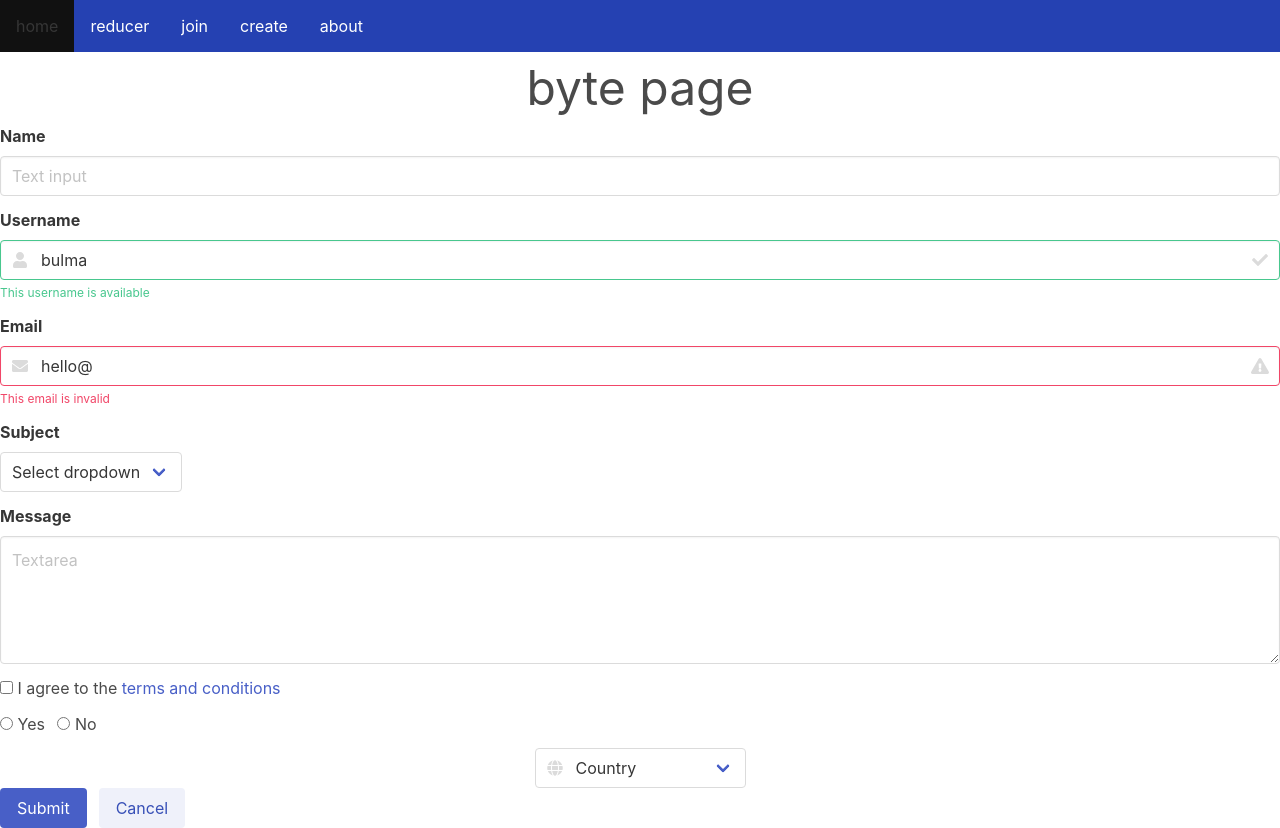
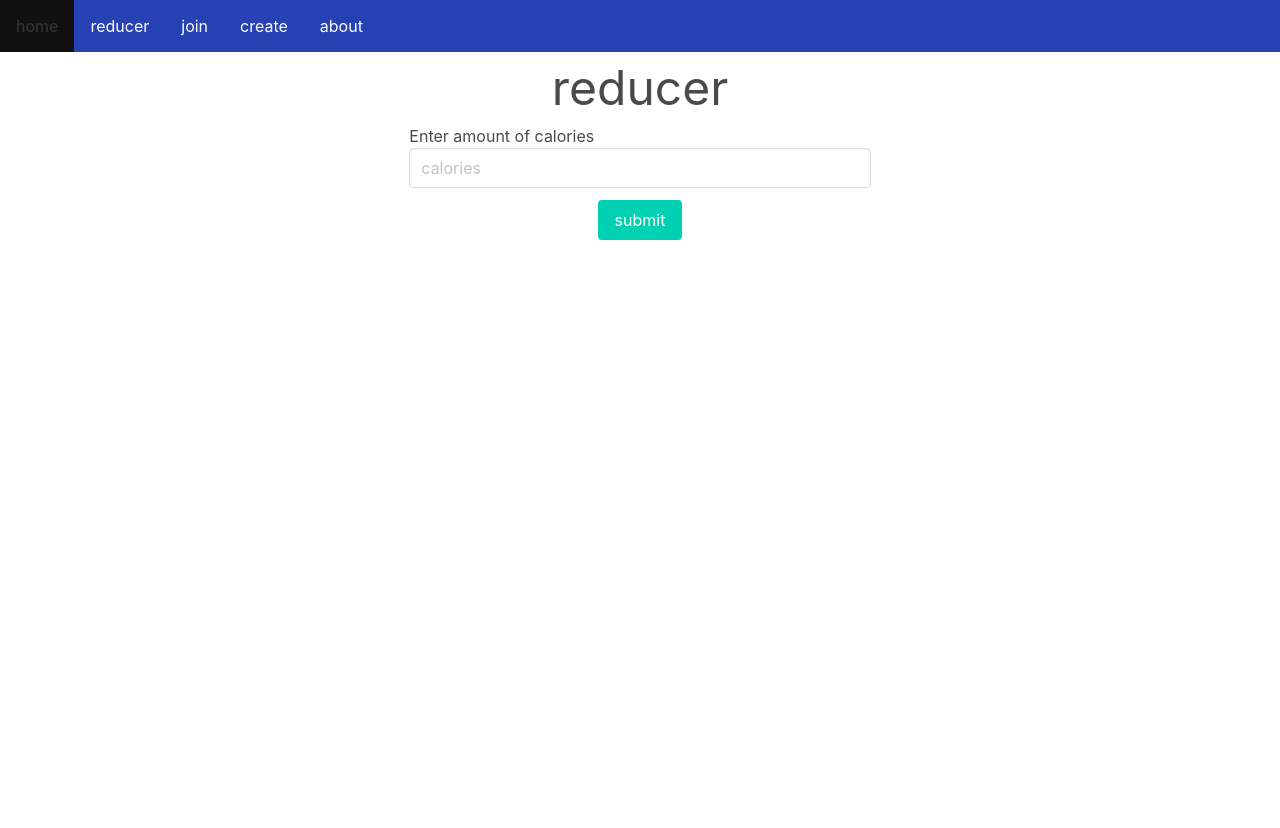
Before and after one commit to andrewpaige1/bytesize, a Flask app: page /reducer in a window 1280 px wide. After the commit the page ends 240 px from the top, so only its background shows below. Run offline with Flask 2, Linux system fonts and the light colour scheme; some libraries are stand-ins or nearby versions.

Commit message:
added reducer functionality

```diff
--- a/templates/reducer.html
+++ b/templates/reducer.html
@@ -2,111 +2,113 @@
 
 {% block body %}
 <div class="level-item">
-<h1 class="is-size-1">byte page</h1>
+<h1 class="is-size-1">reducer</h1>
 </div>
 
 
-<div class="field">
-    <label class="label">Name</label>
-    <div class="control">
-      <input class="input" type="text" placeholder="Text input">
-    </div>
-  </div>
-
-  <div class="field">
-    <label class="label">Username</label>
-    <div class="control has-icons-left has-icons-right">
-      <input class="input is-success" type="text" placeholder="Text input" value="bulma">
-      <span class="icon is-small is-left">
-        <i class="fas fa-user"></i>
-      </span>
-      <span class="icon is-small is-right">
-        <i class="fas fa-check"></i>
-      </span>
-    </div>
-    <p class="help is-success">This username is available</p>
-  </div>
-
-  <div class="field">
-    <label class="label">Email</label>
-    <div class="control has-icons-left has-icons-right">
-      <input class="input is-danger" type="email" placeholder="Email input" value="hello@">
-      <span class="icon is-small is-left">
-        <i class="fas fa-envelope"></i>
-      </span>
-      <span class="icon is-small is-right">
-        <i class="fas fa-exclamation-triangle"></i>
-      </span>
-    </div>
-    <p class="help is-danger">This email is invalid</p>
-  </div>
-
-  <div class="field">
-    <label class="label">Subject</label>
-    <div class="control">
-      <div class="select">
-        <select>
-          <option>Select dropdown</option>
-          <option>With options</option>
-        </select>
+<div class="level-item">
+  <form name="reducer" method=POST>
+      <div class="field">
+          <label>Enter amount of calories</label>
+          <input type="text" name="calories" class="input" name="calories" placeholder="calories">
       </div>
-    </div>
-  </div>
-
-  <div class="field">
-    <label class="label">Message</label>
-    <div class="control">
-      <textarea class="textarea" placeholder="Textarea"></textarea>
-    </div>
-  </div>
-
-  <div class="field">
-    <div class="control">
-      <label class="checkbox">
-        <input type="checkbox">
-        I agree to the <a href="#">terms and conditions</a>
-      </label>
-    </div>
-  </div>
-
-  <div class="field">
-    <div class="control">
-      <label class="radio">
-        <input type="radio" name="question">
-        Yes
-      </label>
-      <label class="radio">
-        <input type="radio" name="question">
-        No
-      </label>
-    </div>
-  </div>
+      <div class="level-item">
+        <button type="submit" class="button is-primary">submit</button>
+      </div>
+  </form>
+  <br>
+</div>
 
 <div class="level-item">
-<div class="field">
-    <p class="control has-icons-left">
-      <span class="select">
-        <select>
-          <option selected>Country</option>
-          <option>Select dropdown</option>
-          <option>With options</option>
-        </select>
-      </span>
-      <span class="icon is-small is-left">
-        <i class="fas fa-globe"></i>
-      </span>
-    </p>
-  </div>
+  <p id="recommendation" class="has-text-danger is-size-4"></p>
 </div>
-  <div class="field is-grouped">
-    <div class="control">
-      <button class="button is-link">Submit</button>
-    </div>
-    <div class="control">
-      <button class="button is-link is-light">Cancel</button>
-    </div>
-  </div>
 
+  <script>
+    const reduceCalories = (calories) => {
+    var portion = 0;
+    let subCal = 0
+    //console.log(portion)
+    var holding = ""
+    if(isNaN(calories)){
+      holding = "please enter a valid number"
+      return holding
+    }
+
+    if(calories <= 700){
+      //portion += calories;
+      portion = 0
+      //console.log(portion)
+
+      //console.log("This ran " + timesRan + " times")
+      //return portion;
+    }
+
+
+    while(calories >= 700){
+
+        calories -= 1;
+        portion += 1;
+
+    }
+    subCal -= 1
+    if (portion <= 2500 && portion >= 1401) {
+      holding = "You " + " should have a quarter of the meal"
+      //  AsyncStorage.setItem('holding', holding);
+
+    //  return holding;
+    } else if (portion <= 1400 && portion >= 801) {
+      holding = "You " + " should have a quarter of the meal"
+     //   AsyncStorage.setItem('holding', holding);
+
+
+    } else if (portion <= 800 && portion >= 401) {
+      holding = "You " + " should have half of the meal"
+      //  AsyncStorage.setItem('holding', holding);
+
+      //return holding;
+    }else if (portion <= 400 && portion >= 101) {
+       holding = "You " + " should have a little more than half the meal";
+        // AsyncStorage.setItem('holding', holding);
+
+     // return holding;
+    }else if (portion <= 100 && portion >= 0) {
+      holding = "You " + " can have the full meal";
+      //  AsyncStorage.setItem('holding', holding);
+
+   //   return holding;
+    } else {
+      holding = "The meal is too big"
+      // AsyncStorage.setItem('holding', holding);
+
+    //  return holding;
+
+    }
+    //return subCal-1
+    return holding
+  }
+
+  const handleReducer = () => {
+  //  var x = document.forms["myForm"]["fname"].value;
+
+  }
+
+
+  const reducer = document.querySelector('form')
+    reducer.addEventListener('submit', event => {
+     event.preventDefault()
+     calories = document.forms["reducer"]["calories"].value;
+     calories = +calories
+     result = reduceCalories(calories)
+     document.getElementById("recommendation").innerHTML = result;
+
+})
+
+
+
+
+
+
+  </script>
 
 
 
```
